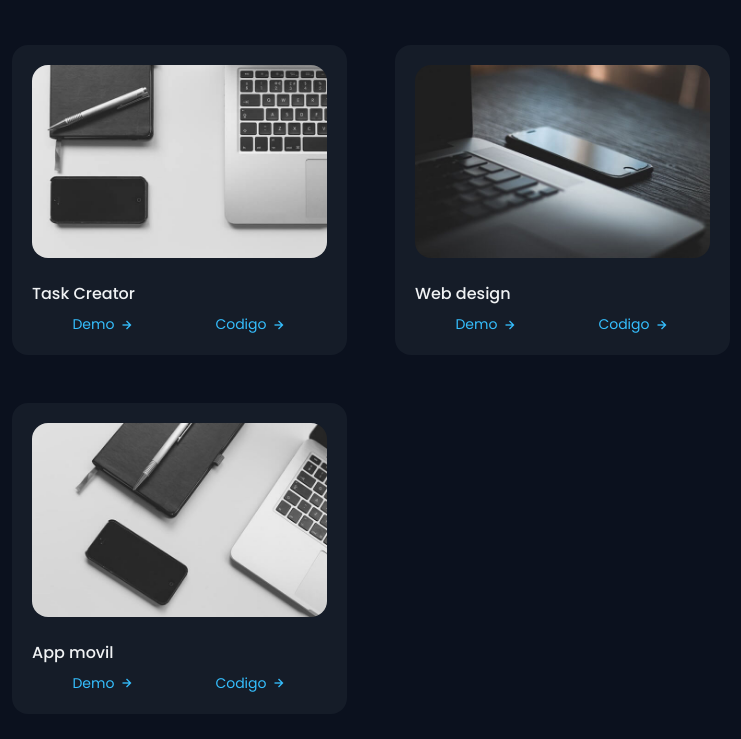
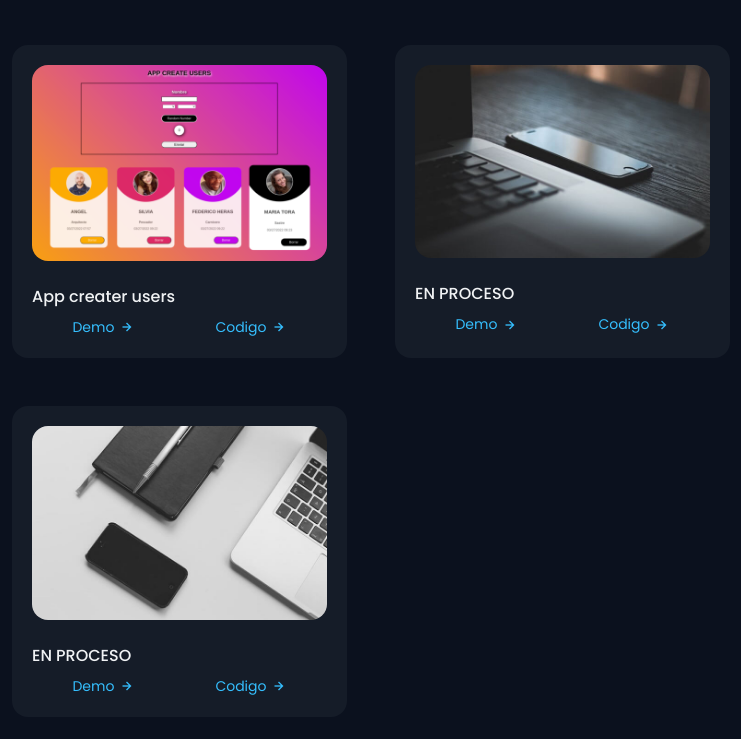
Before and after one commit to sinihes/portfolioDeveingel, a website: page index.html in a window 1280 px wide. Shown: the part 3181-3920 px from the top of the page, without its empty margins (269-1010 px from the left). Drawn offline with nearby package versions, Linux system fonts and the light colour scheme.

Commit message:
añadido nuevo proyecto

```diff
--- a/index.html
+++ b/index.html
@@ -390,17 +390,17 @@
                 </div>
 
                 <div class="work__card mix design">
-                    <img src="./assets/img/work3.jpg" alt="" class="work__img">
-                    <h3 class="work__title">Task Creator</h3>
+                    <img src="./assets/img/app-users-creater.png" alt="" class="work__img">
+                    <h3 class="work__title">App creater users</h3>
                     <div class="work__conteiner-buttons">
-                        <a target="_black" href="https://things-thodo.herokuapp.com/" class="work__button">Demo<i class="bx bx-right-arrow-alt work__icon"></i></a>
-                        <a target="_black" href="https://github.com/sinihes/task-creator" class="work__button">Codigo<i class="bx bx-right-arrow-alt work__icon"></i></a>
+                        <a target="_black" href="https://frontend-app-create-users.vercel.app/" class="work__button">Demo<i class="bx bx-right-arrow-alt work__icon"></i></a>
+                        <a target="_black" href="https://github.com/sinihes/app-create-users" class="work__button">Codigo<i class="bx bx-right-arrow-alt work__icon"></i></a>
                     </div>
                 </div>
 
                 <div class="work__card mix web">
                     <img src="./assets/img/work4.jpg" alt="" class="work__img">
-                    <h3 class="work__title">Web design</h3>
+                    <h3 class="work__title">EN PROCESO</h3>
                     <div class="work__conteiner-buttons">
                         <a href="#" class="work__button">Demo<i class="bx bx-right-arrow-alt work__icon"></i></a>
                         <a href="#" class="work__button">Codigo<i class="bx bx-right-arrow-alt work__icon"></i></a>
@@ -409,7 +409,7 @@
 
                 <div class="work__card mix movil">
                     <img src="./assets/img/work5.jpg" alt="" class="work__img">
-                    <h3 class="work__title">App movil</h3>
+                    <h3 class="work__title">EN PROCESO</h3>
                     <div class="work__conteiner-buttons">
                         <a href="#" class="work__button">Demo<i class="bx bx-right-arrow-alt work__icon"></i></a>
                         <a href="#" class="work__button">Codigo<i class="bx bx-right-arrow-alt work__icon"></i></a>
@@ -426,7 +426,6 @@
                 <div class="swiper-wrapper">
                     <div class="testimonial__card swiper-slide">
                         <img src="./assets/img/jhondoe.jpg" alt="" class="testimonial__img">
-                        <h3 class="testimonial__name">Jhon Doe</h3>
                         <p class="testimonial__description">
                             Es de las pocas personas con las que he podido contactar. Muy agradecido por su trabajo.
                         </p>
```
Also changed, not shown: assets/img/app-users-creater.png (added).
